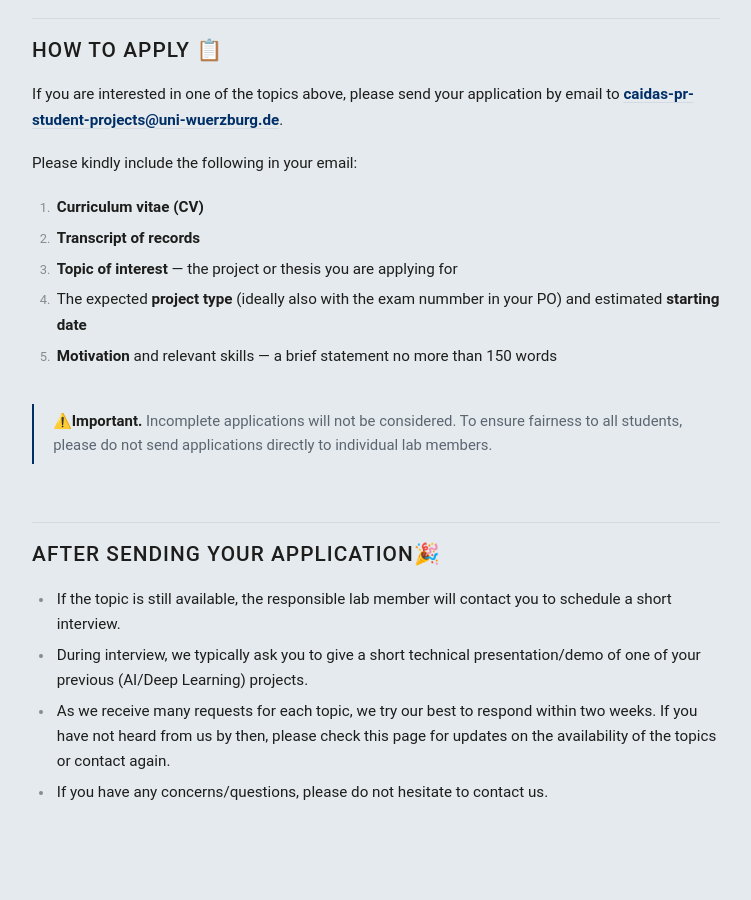
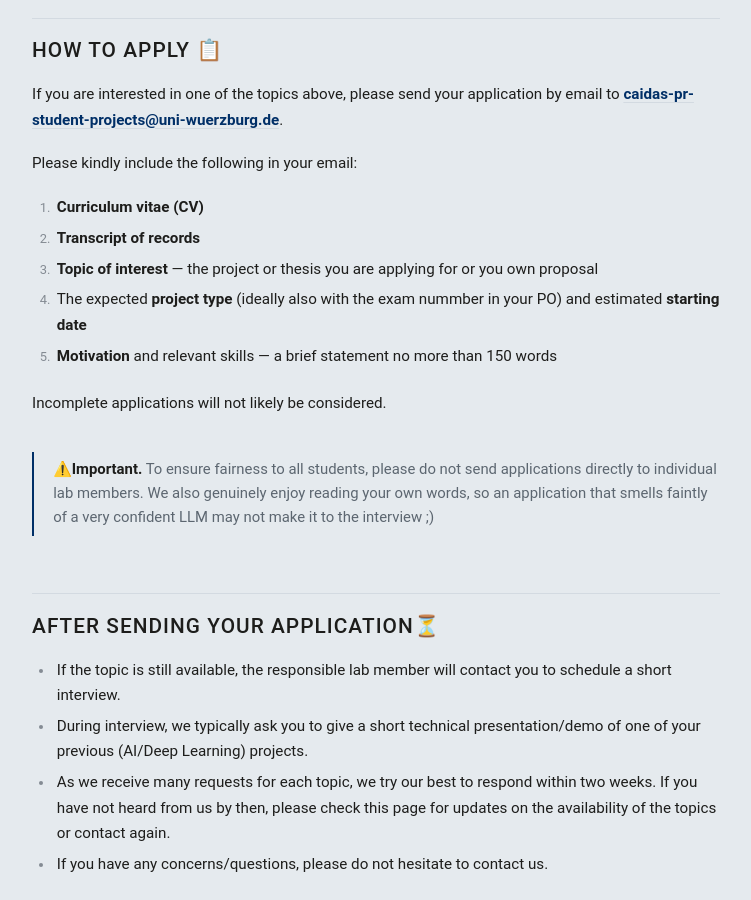
Before and after one commit to Pattern-Recognition-JMU-Test/open_projs, a Jekyll site: the page built from current_projects.md, in a window 1280 px wide and 900 px high, scrolled down 1167 px. Shown: the whole window, without its empty margins (264-1015 px from the left). Built offline with Jekyll 4.4.1, drawn with Linux system fonts in a browser that asks for light colours.

```diff
--- a/current_projects.md
+++ b/current_projects.md
@@ -30,13 +30,15 @@ Please kindly include the following in your email:
 
 1. **Curriculum vitae (CV)**
 2. **Transcript of records**
-3. **Topic of interest** — the project or thesis you are applying for
+3. **Topic of interest** — the project or thesis you are applying for or you own proposal
 4. The expected **project type** (ideally also with the exam nummber in your PO) and estimated **starting date**
 5. **Motivation** and relevant skills — a brief statement no more than 150 words
 
-> **⚠️Important.** Incomplete applications will not be considered. To ensure fairness to all students, please do not send applications directly to individual lab members.
+Incomplete applications will not likely be considered.
 
-## After sending your application🎉
+> **⚠️Important.**  To ensure fairness to all students, please do not send applications directly to individual lab members. We also genuinely enjoy reading your own words, so an application that smells faintly of a very confident LLM may not make it to the interview ;)
+
+## After sending your application⏳
 - If the topic is still available, the responsible lab member will contact you to schedule a short interview.
 - During interview, we typically ask you to give a short technical presentation/demo of one of your previous (AI/Deep Learning) projects.
 - As we receive many requests for each topic, we try our best to respond within two weeks. If you have not heard from us by then, please check this page for updates on the availability of the topics or contact again.
```
Also changed, not shown: README.md.
